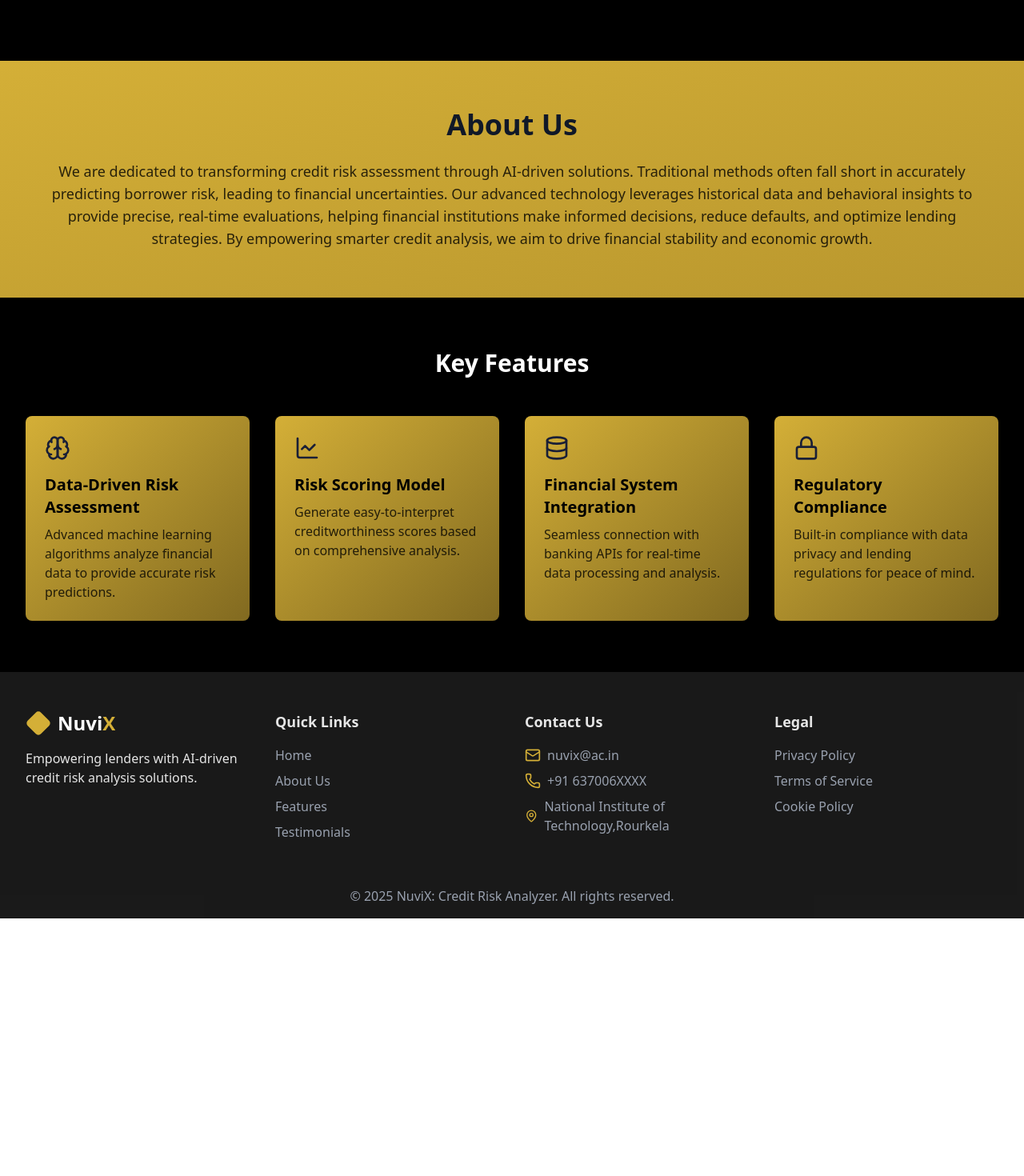
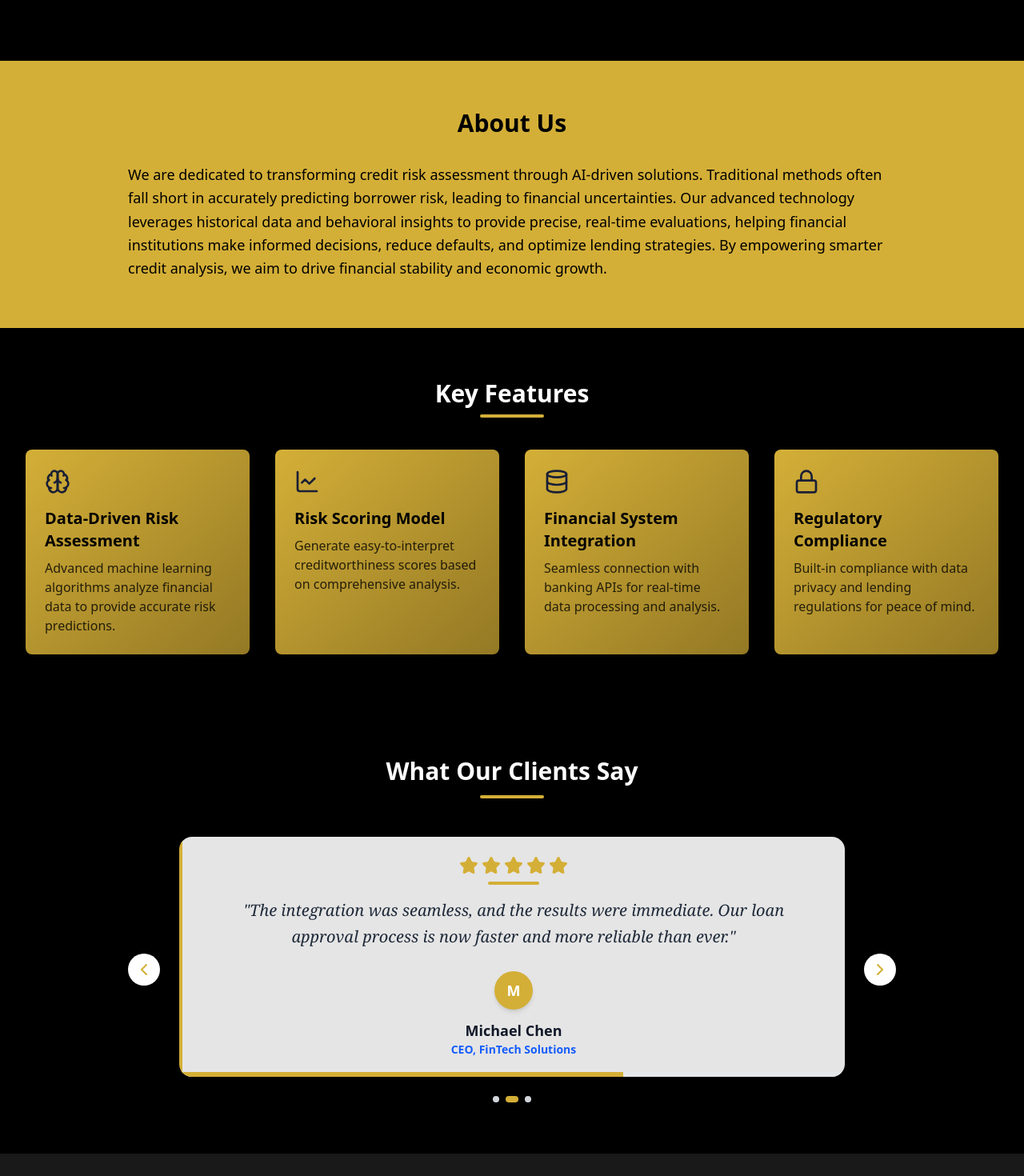
Before and after one commit to Shail-ja/project-NuviX, a Next.js app in the folder my-app/: page / in a window 1280 px wide. Shown: the part 660-2130 px from the top of the page at 80% size. Before the commit the page ends 1808 px from the top, so only its background shows below. Built offline with nearby package versions, Linux system fonts and the light colour scheme; no server answers.

Commit message:
added form

```diff
--- a/my-app/src/app/AboutUs/page.tsx
+++ b/my-app/src/app/AboutUs/page.tsx
@@ -1,11 +1,35 @@
+//  const About = () => {
+//     return (
+//       <section id="about" className="py-15 bg-gradient-to-br from-[var(--color-golden)] to-[var(--color-muted-gold)]">
+//         <div className="max-w-7xl mx-auto px-6 sm:px-8 lg:px-10">
+//           <h2 className="text-4xl font-bold text-gray-900 mb-6 text-center overflow-hidden">About Us</h2>
+//           <p className="text-lg text-black/80 text-center">
+//             We are dedicated to transforming credit risk assessment through AI-driven solutions. Traditional methods often fall short in accurately predicting borrower risk, leading to financial uncertainties. Our advanced technology leverages historical data and behavioral insights to provide precise, real-time evaluations, helping financial institutions make informed decisions, reduce defaults, and optimize lending strategies. By empowering smarter credit analysis, we aim to drive financial stability and economic growth.
+//           </p>
+//         </div>
+//       </section>
+//     );
+//   };
+
+//   export default About;
+
+
+// About component - Add this to your project
 const About = () => {
   return (
-      <section id="about" className="py-15 bg-gradient-to-br from-[var(--color-golden)] to-[var(--color-muted-gold)]">
-        <div className="max-w-7xl mx-auto px-6 sm:px-8 lg:px-10">
-          <h2 className="text-4xl font-bold text-gray-900 mb-6 text-center overflow-hidden">About Us</h2>
-          <p className="text-lg text-black/80 text-center">
-            We are dedicated to transforming credit risk assessment through AI-driven solutions. Traditional methods often fall short in accurately predicting borrower risk, leading to financial uncertainties. Our advanced technology leverages historical data and behavioral insights to provide precise, real-time evaluations, helping financial institutions make informed decisions, reduce defaults, and optimize lending strategies. By empowering smarter credit analysis, we aim to drive financial stability and economic growth.
+    <section id="about-us" className="py-15 bg-[var(--color-golden)]">
+      <div className="max-w-5xl mx-auto px-4 sm:px-6 lg:px-8">
+        <h2 className="text-3xl font-bold mb-8 text-center">About Us</h2>
+        <div className="text-left font-poppins text-lg leading-relaxed">
+          <p>
+            We are dedicated to transforming credit risk assessment through AI-driven solutions.
+            Traditional methods often fall short in accurately predicting borrower risk, leading
+            to financial uncertainties. Our advanced technology leverages historical data and
+            behavioral insights to provide precise, real-time evaluations, helping financial
+            institutions make informed decisions, reduce defaults, and optimize lending strategies.
+            By empowering smarter credit analysis, we aim to drive financial stability and economic growth.
           </p>
+        </div>
       </div>
     </section>
   );
--- a/my-app/src/app/Dashboard/page.tsx
+++ b/my-app/src/app/Dashboard/page.tsx
@@ -101,6 +101,14 @@ export default function Dashboard() {
           </div>
         </div>
       </div>
+      <div className="flex justify-center mt-8">
+        <a
+            href="/form"
+            className="mt-6 inline-block bg-[var(--color-golden)] text-[var(--color-background)] px-6 py-3 rounded-lg text-lg font-semibold shadow-md transition-all duration-300
+            hover:bg-[var(--color-muted-gold)] hover:shadow-lg hover:scale-105 hover:text-black">
+            Let's Analyze
+        </a>
+      </div>
     </div>
     </ProtectedRoute>
   );
--- a/my-app/src/app/Features/page.tsx
+++ b/my-app/src/app/Features/page.tsx
@@ -27,12 +27,13 @@ const Features = () => {
   return (
     <section id="features" className="py-16 bg-[var(--color-background)]">
       <div className="max-w-7xl mx-auto px-4 sm:px-6 lg:px-8">
-        <h2 className="text-3xl font-bold text-center text-white mb-12 overflow-hidden">
+        <h2 className="text-3xl font-bold mb-2 text-center text-white overflow-hidden">
           Key Features
         </h2>
+        <div className="w-20 h-1 bg-[var(--color-golden)] mx-auto mb-10 rounded-full"></div>
         <div className="grid grid-cols-1 md:grid-cols-2 lg:grid-cols-4 gap-8">
           {features.map((feature, index) => (
-            <div key={index} className="p-6 bg-gradient-to-br from-[var(--color-golden)] to-[var(--color-muted-gold)]/70 hover:scale-105 hover:bg-[var(--color-golden)]/70 rounded-lg shadow-lg hover:shadow-xl transition duration-300">
+            <div key={index} className="p-6 bg-gradient-to-br from-[var(--color-golden)] to-[var(--color-muted-gold)]/80 hover:scale-105 hover:bg-[var(--color-golden)]/70 rounded-lg shadow-lg hover:shadow-xl transition duration-300">
               <div className="mb-4">{feature.icon}</div>
               <h3 className="text-xl font-bold mb-2">{feature.title}</h3>
               <p className="text-black/80">{feature.description}</p>
--- /dev/null
+++ b/my-app/src/app/Testimonials/page.tsx
@@ -0,0 +1,166 @@
+"use client";
+import React, { useState, useEffect, useRef } from 'react';
+import { Star, ChevronLeft, ChevronRight } from 'lucide-react';
+
+const testimonials = [
+    {
+        name: "Sarah Johnson",
+        role: "Risk Manager, Global Bank",
+        content: "This tool has revolutionized our credit assessment process. The AI-driven insights have significantly improved our decision-making accuracy.",
+        rating: 5
+    },
+    {
+        name: "Michael Chen",
+        role: "CEO, FinTech Solutions",
+        content: "The integration was seamless, and the results were immediate. Our loan approval process is now faster and more reliable than ever.",
+        rating: 5
+    },
+    {
+        name: "Emma Williams",
+        role: "Head of Credit, Regional Bank",
+        content: "The regulatory compliance features give us peace of mind, while the risk scoring model helps us make better lending decisions.",
+        rating: 5
+    }
+];
+
+const TestimonialSlider = () => {
+    const [currentIndex, setCurrentIndex] = useState(0);
+    const [isPaused, setIsPaused] = useState(false);
+    const timerRef = useRef(null);
+
+    const resetTimer = () => {
+        if (timerRef.current) {
+            clearInterval(timerRef.current);
+        }
+        timerRef.current = setInterval(() => {
+            if (!isPaused) {
+                setCurrentIndex(prevIndex =>
+                    prevIndex === testimonials.length - 1 ? 0 : prevIndex + 1
+                );
+            }
+        }, 5000);
+    };
+
+    useEffect(() => {
+        resetTimer();
+        return () => {
+            if (timerRef.current) {
+                clearInterval(timerRef.current);
+            }
+        };
+    }, [isPaused]);
+
+    const nextSlide = () => {
+        setCurrentIndex((prevIndex) =>
+            prevIndex === testimonials.length - 1 ? 0 : prevIndex + 1
+        );
+        resetTimer();
+    };
+
+    const prevSlide = () => {
+        setCurrentIndex((prevIndex) =>
+            prevIndex === 0 ? testimonials.length - 1 : prevIndex - 1
+        );
+        resetTimer();
+    };
+
+    const goToSlide = (slideIndex) => {
+        setCurrentIndex(slideIndex);
+        resetTimer();
+    };
+
+    return (
+        <section id="testimonials" className="py-16 bg-[var(--color-background)]">
+            <div className="max-w-4xl mx-auto px-4 sm:px-6 lg:px-8 ">
+                <div className="text-center mb-12">
+                    <h2 className="text-3xl font-bold text-white mb-3 font-sans">
+                        What Our Clients Say
+                    </h2>
+                    <div className="w-20 h-1 bg-[var(--color-golden)] mx-auto rounded-full"></div>
+                </div>
+
+                <div className="relative"
+                    onMouseEnter={() => setIsPaused(true)}
+                    onMouseLeave={() => setIsPaused(false)}>
+
+                    {/* Slider container - maintaining exact same dimensions */}
+                    <div className="overflow-hidden rounded-2xl shadow-2xl">
+                        <div className="relative">
+                            <div
+                                className="bg-[var(--color-text)] p-6 rounded-lg transition-all duration-500 border-l-4 border-[var(--color-golden)] min-h-[300px] flex flex-col justify-between"
+                                aria-live="polite"
+                                aria-atomic="true"
+                            >
+                                <div className="flex flex-col items-center text-center">
+                                    <div className="flex mb-2">
+                                        {[...Array(testimonials[currentIndex].rating)].map((_, i) => (
+                                            <Star key={i} className="h-6 w-6 text-[var(--color-golden)] fill-current mx-0.5" />
+                                        ))}
+                                    </div>
+                                    <div className="h-1 w-16 bg-[var(--color-golden)] rounded-full mb-4"></div>
+
+                                    <blockquote className="text-gray-800 text-lg md:text-xl mb-6 italic font-light leading-relaxed font-serif px-4">
+                                        "{testimonials[currentIndex].content}"
+                                    </blockquote>
+                                </div>
+
+                                <div className="flex flex-col items-center">
+                                    <div className="h-12 w-12 bg-[var(--color-golden)] rounded-full flex items-center justify-center text-white font-bold text-lg shadow-md mb-3">
+                                        {testimonials[currentIndex].name.charAt(0)}
+                                    </div>
+                                    <div className="text-center">
+                                        <p className="font-bold text-lg text-gray-900 font-sans">{testimonials[currentIndex].name}</p>
+                                        <p className="text-blue-600 text-sm font-bold">{testimonials[currentIndex].role}</p>
+                                    </div>
+                                </div>
+
+                                {/* Progress bar */}
+                                <div className="absolute bottom-0 left-0 right-0 h-1.5 bg-gray-200">
+                                    <div
+                                        className="h-full bg-[var(--color-golden)] transition-all duration-300 ease-linear"
+                                        style={{
+                                            width: `${((currentIndex + 1) / testimonials.length) * 100}%`
+                                        }}
+                                    ></div>
+                                </div>
+                            </div>
+                        </div>
+                    </div>
+
+                    {/* Navigation buttons */}
+                    <button
+                        onClick={prevSlide}
+                        className="absolute left-0 top-1/2 -translate-y-1/2 -ml-10 md:-ml-16 bg-white p-2 rounded-full shadow-lg text-[var(--color-golden)] hover:bg-gray-50 focus:outline-none z-10 transition-all duration-300 transform hover:scale-110"
+                        aria-label="Previous testimonial"
+                    >
+                        <ChevronLeft className="h-6 w-6" />
+                    </button>
+
+                    <button
+                        onClick={nextSlide}
+                        className="absolute right-0 top-1/2 -translate-y-1/2 -mr-10 md:-mr-16 bg-white p-2 rounded-full shadow-lg text-[var(--color-golden)] hover:bg-gray-50 focus:outline-none z-10 transition-all duration-300 transform hover:scale-110"
+                        aria-label="Next testimonial"
+                    >
+                        <ChevronRight className="h-6 w-6" />
+                    </button>
+
+                    {/* Slide indicators */}
+                    <div className="flex justify-center mt-6">
+                        {testimonials.map((_, index) => (
+                            <button
+                                key={index}
+                                onClick={() => goToSlide(index)}
+                                className={`w-2 h-2 mx-1 rounded-full transition-all duration-300 focus:outline-none ${
+                                    index === currentIndex ? 'bg-[var(--color-golden)] w-4' : 'bg-gray-300'
+                                }`}
+                                aria-label={`Go to slide ${index + 1}`}
+                            />
+                        ))}
+                    </div>
+                </div>
+            </div>
+        </section>
+    );
+};
+
+export default TestimonialSlider;
--- a/my-app/src/app/global.css
+++ b/my-app/src/app/global.css
@@ -9,9 +9,9 @@
   --color-muted-gold: #B9972E;
 }
 
-*{
+/* *{
   overflow-x: hidden;
-}
+} */
 @keyframes marquee {
     from { transform: translateX(100%); }
     to { transform: translateX(-100%); }
--- a/my-app/src/app/page.tsx
+++ b/my-app/src/app/page.tsx
@@ -2,6 +2,7 @@
 import HeroSection from '@/components/HeroSection';
 import Features from '@/app/Features/page'
 import AboutUs from '@/app/AboutUs/page'
+import Testimonials from '@/app/Testimonials/page';
 import React from 'react'
 
 export default function Page() {
@@ -10,6 +11,7 @@ export default function Page() {
         <HeroSection/>
         <AboutUs/>
         <Features/>
+        <Testimonials/>
     </>
   )
 }
--- a/my-app/src/app/signup/page.tsx
+++ b/my-app/src/app/signup/page.tsx
@@ -274,7 +274,7 @@ export default function SignupPage() {
                 placeholder="Organization's Name"
                 value={formData.username}
                 onChange={handleInputChange}
-                className="w-full pl-10 pr-4 py-3 text-white/30 border-2 border-white/30 rounded-xl focus:outline-none focus:ring-2 focus:ring-[var(--color-golden)] focus:border-transparent transition-all"
+                className="w-full pl-10 pr-4 py-3 text-white/30 border-2 border-white/30 rounded-xl focus:outline-none focus:ring-2 focus:ring-[var(--color-golden)] focus:border-transparent hover:bg-current transition-all"
                 required={!isLogin}
               />
             </div>
--- a/my-app/src/components/HeroSection.tsx
+++ b/my-app/src/components/HeroSection.tsx
@@ -15,11 +15,11 @@ export default function HeroSection() {
             AI-driven insights, smarter decisions, <br /> <span className="text-[var(--color-secondary-golden)] font-semibold">financial success!</span>
           </p>
           <a
-            href="/signUp"
+            href="/signup"
             className="mt-6 inline-block bg-[var(--color-golden)] text-[var(--color-background)] px-6 py-3 rounded-lg text-lg font-semibold shadow-md transition-all duration-300
             hover:bg-[var(--color-muted-gold)] hover:shadow-lg hover:scale-105 hover:text-black">
             Get Started Today!
-            </a>
+          </a>
 
         </div>
 
--- a/my-app/src/components/Navbar.tsx
+++ b/my-app/src/components/Navbar.tsx
@@ -15,7 +15,7 @@ export default function Navbar() {
     { name: "Home", path: "/", icon: <Home className="h-5 w-5" /> },
     { name: "About us", path: "/AboutUs", icon: <Info className="h-5 w-5" /> },
     { name: "Features", path: "/Features", icon: <BookOpen className="h-5 w-5" /> },
-    { name: "Guidelines", path: "/guide", icon: <Users className="h-5 w-5" /> },
+    { name: "Guide", path: "/guide", icon: <Users className="h-5 w-5" /> },
   ]
 
   // Handle scroll effect
```
Lines whose indentation alone changed are shown as unchanged.
